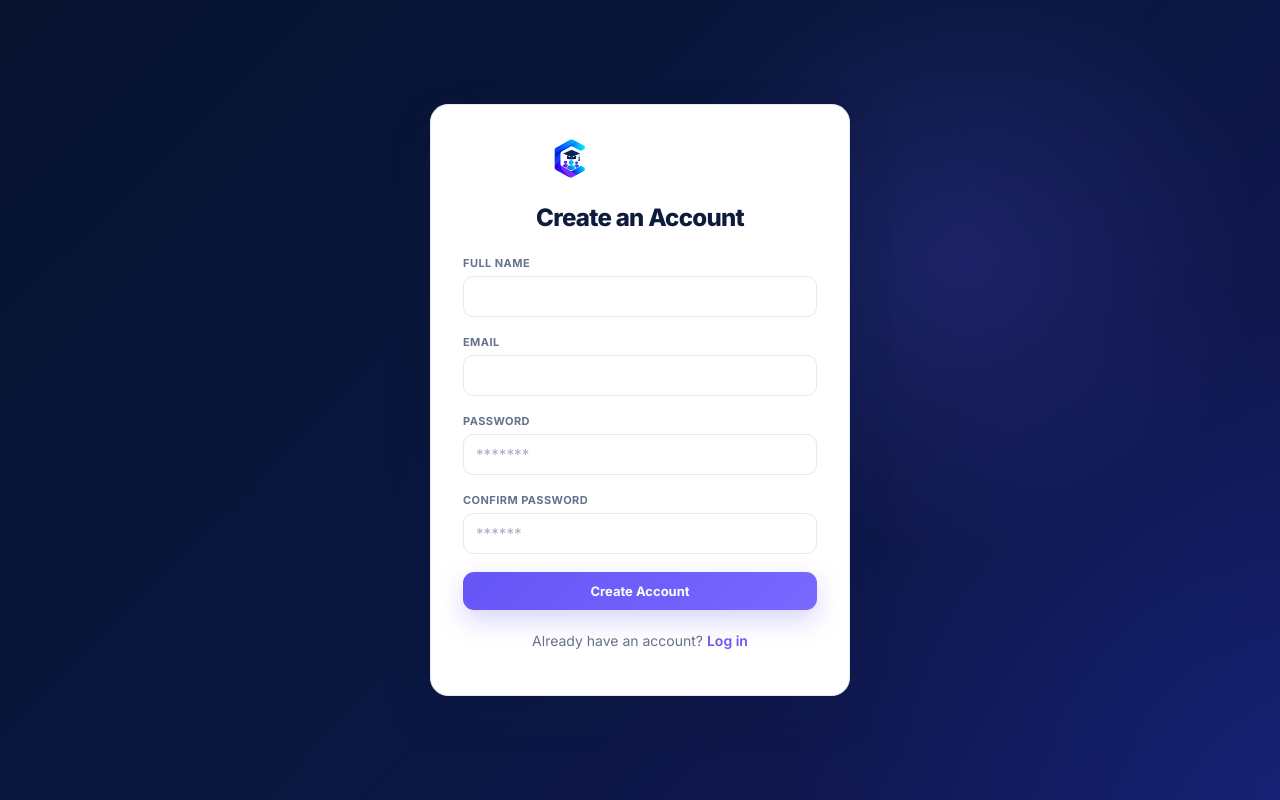
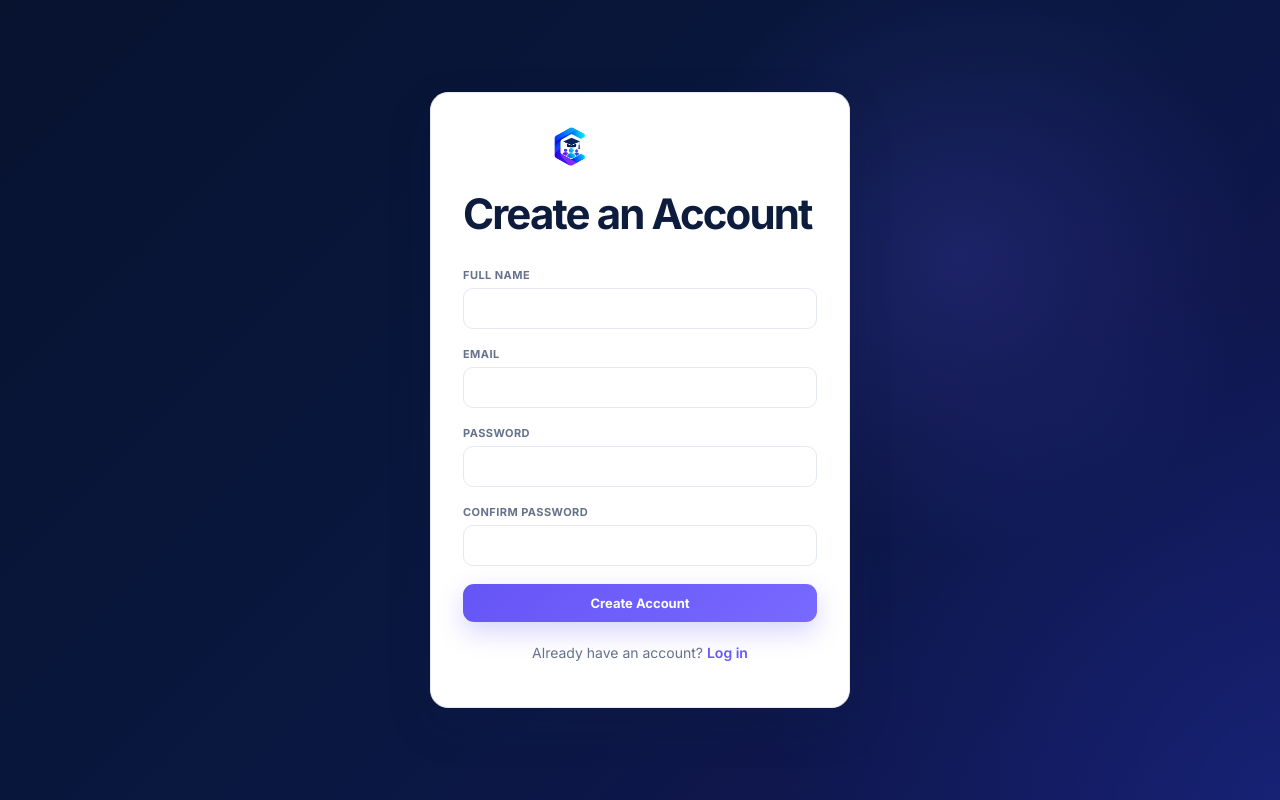
Before and after one commit to Waynemusawakhe/Conference-Management-Tool, a React (Vite) app in the folder frontend/: page /register in a window 1280 px wide. Built offline with nearby package versions, Linux system fonts and the light colour scheme.

Commit message:
Refactor Register component to include SectionHeading

```diff
--- a/frontend/src/pages/Register.jsx
+++ b/frontend/src/pages/Register.jsx
@@ -1,6 +1,7 @@
 import { useState } from "react";
 import { Link } from "react-router-dom";
 import Logo from "../components/Logo";
+import SectionHeading from "../components/SectionHeading";
 
 function Register() {
   const [formData, setFormData] = useState({
@@ -42,11 +43,18 @@ function Register() {
     <div className="auth-page">
       <div className="auth-card">
         {/* CMT Brand Header — shared Logo component */}
-        <div style={{ display: "flex", justifyContent: "center", marginBottom: "24px" }}>
+        <div
+          style={{
+            display: "flex",
+            justifyContent: "center",
+            marginBottom: "24px",
+          }}
+        >
           <Logo />
         </div>
 
-        <h1 className="auth-title">Create an Account</h1>
+        {/* Shared team heading */}
+        <SectionHeading title="Create an Account" />
 
         <form onSubmit={handleSubmit} className="auth-form">
           <div className="form-group">
@@ -57,7 +65,6 @@ function Register() {
               type="text"
               value={formData.fullName}
               onChange={handleChange}
-
             />
           </div>
 
@@ -69,7 +76,6 @@ function Register() {
               type="email"
               value={formData.email}
               onChange={handleChange}
-
             />
           </div>
 
@@ -81,7 +87,6 @@ function Register() {
               type="password"
               value={formData.password}
               onChange={handleChange}
-              placeholder="*******"
             />
           </div>
 
@@ -93,7 +98,6 @@ function Register() {
               type="password"
               value={formData.confirmPassword}
               onChange={handleChange}
-              placeholder="******"
             />
           </div>
 
@@ -104,7 +108,10 @@ function Register() {
           </button>
 
           <p className="auth-footer">
-            Already have an account? <Link to="/login" className="auth-link">Log in</Link>
+            Already have an account?{" "}
+            <Link to="/login" className="auth-link">
+              Log in
+            </Link>
           </p>
         </form>
       </div>
```
